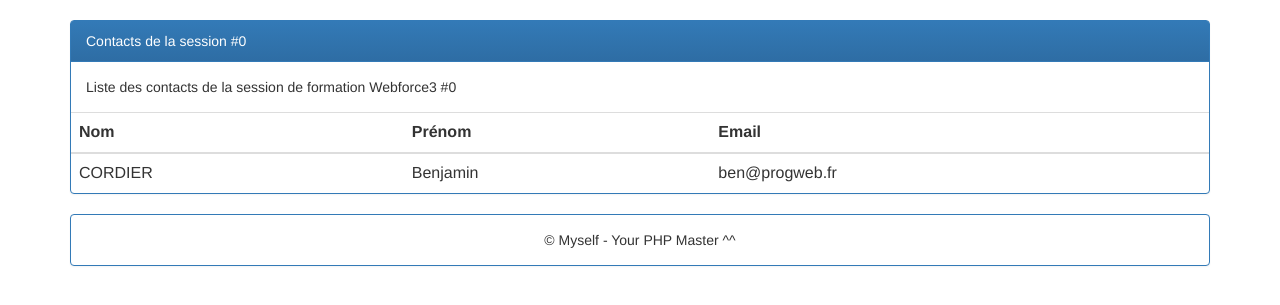
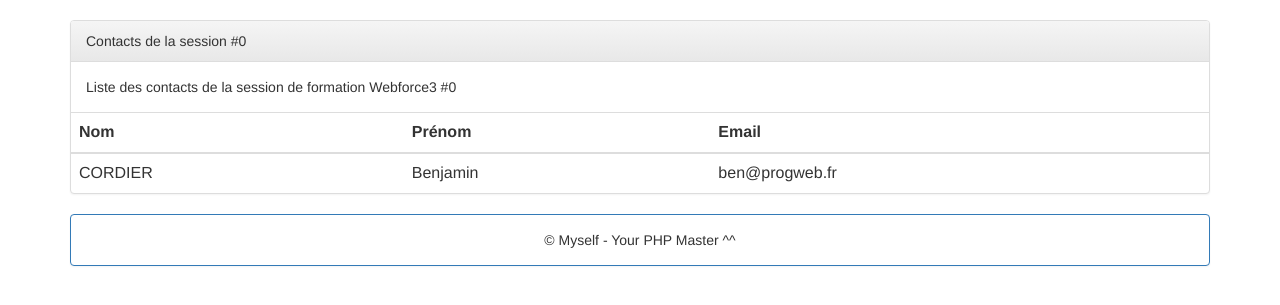
Before and after one commit to neby55/wf3-first-git, a PHP site: page / in a window 1280 px wide. Shown: the part 52-357 px from the top of the page. Run offline with PHP 8.4, Linux system fonts and the light colour scheme.

Commit message:
panel color change

```diff
--- a/view/home.php
+++ b/view/home.php
@@ -1,4 +1,4 @@
-<div class="panel panel-primary">
+<div class="panel panel-default">
 	<!-- Default panel contents -->
 	<div class="panel-heading">Contacts de la session #0</div>
 	<div class="panel-body">
```
